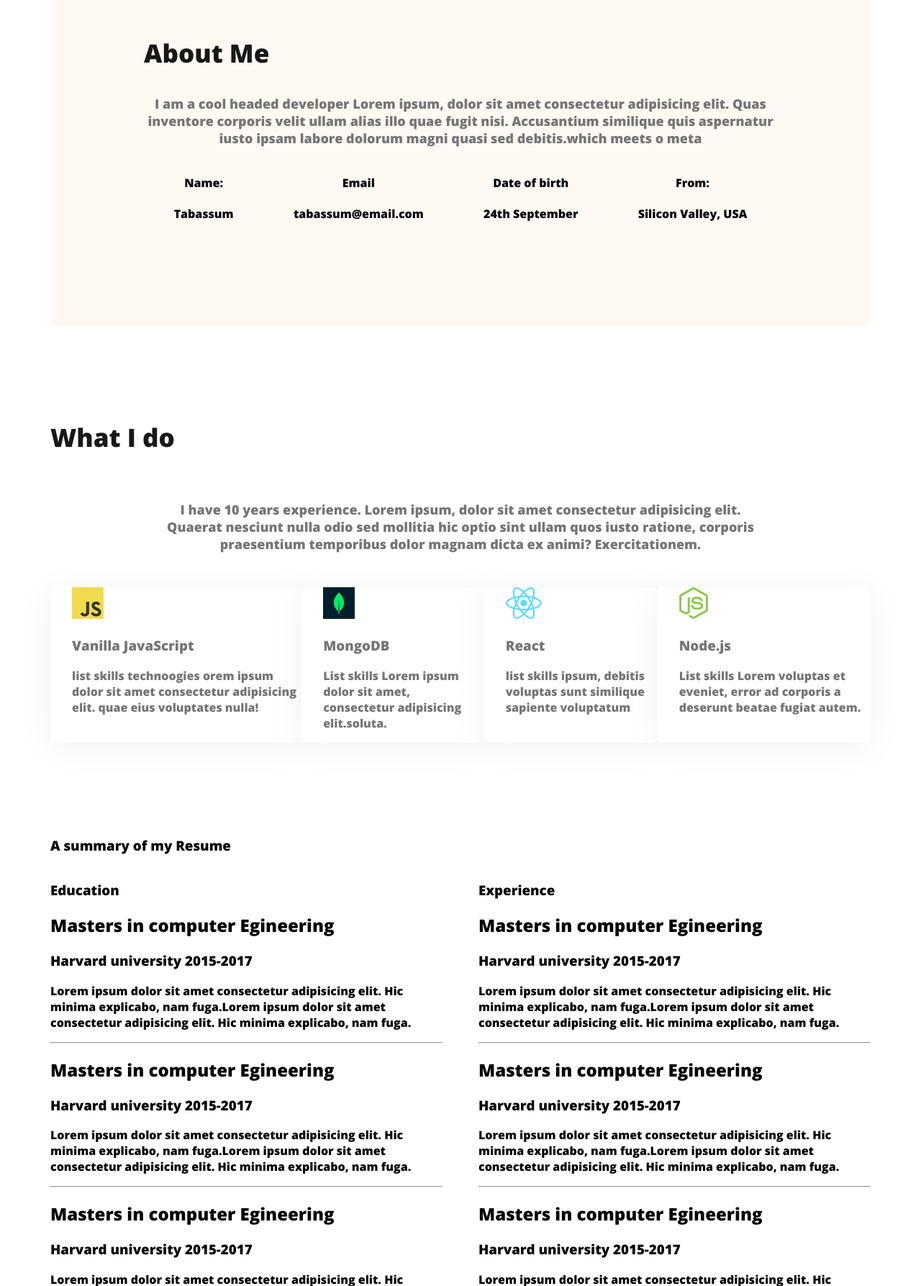
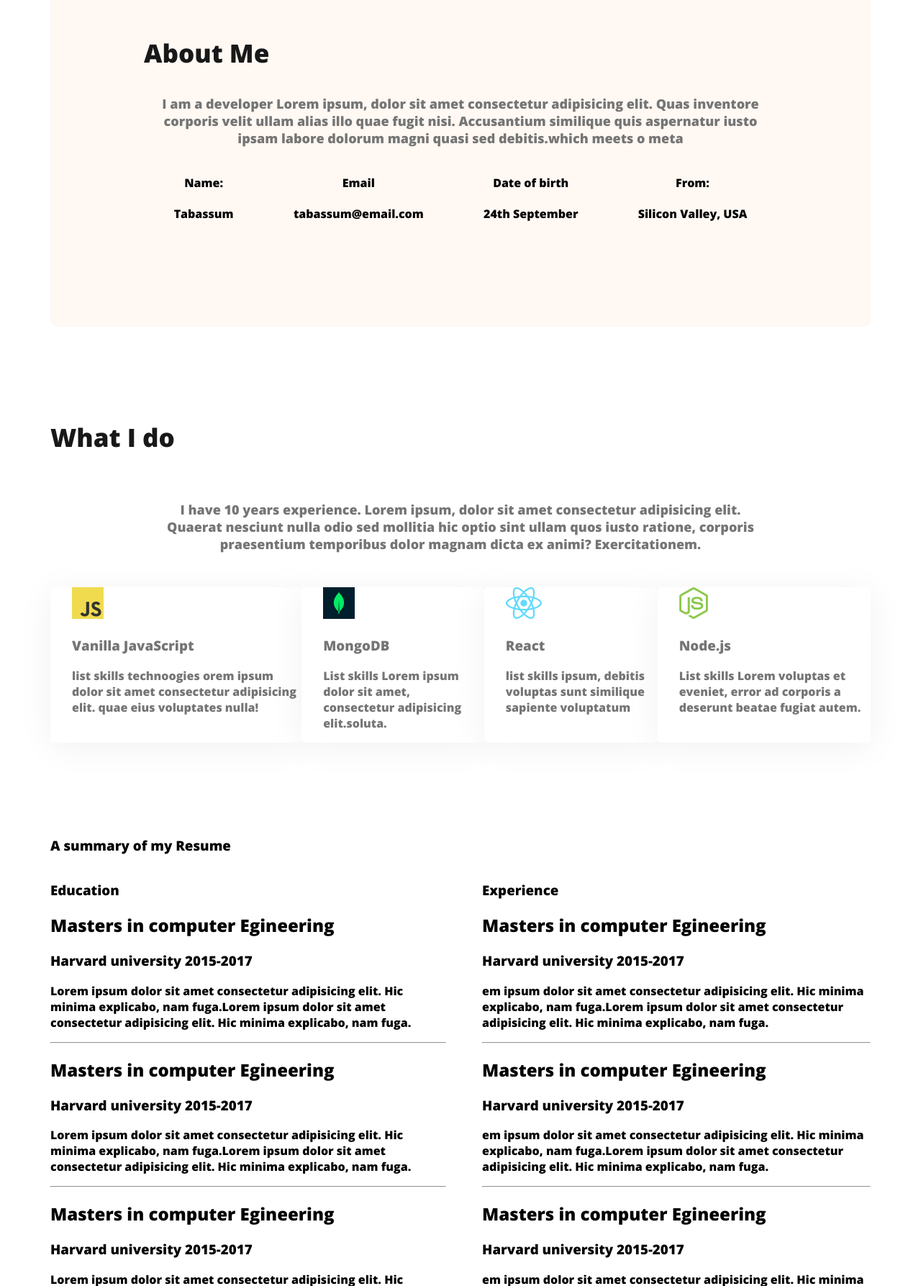
Before and after one commit to Tamanna8888/webdeveloper-portfolio, a plain HTML site: page index.html in a window 1280 px wide. Shown: the part 1013-2800 px from the top of the page at 72% size. Drawn offline with nearby package versions, Linux system fonts and the light colour scheme.

```diff
--- a/index.html
+++ b/index.html
@@ -30,7 +30,7 @@
         <div class="banner-content" >
             <h3 class="banner-greeting">Hi I am</h3>
             <h1 class="banner-title"> Tabassum</h1>
-            <p class="banner-description">This is a cold and formal personality.</p>
+            <p class="banner-description">This is a formal personality.</p>
             <button class="button-primary">Download CV</button>
             <button class="button-primary">Contact</button>
 
@@ -45,7 +45,7 @@
 
         <section class="about">
         <h3 class="section-title"> About Me</h3>
-         <p class="section-description">I am a cool headed developer Lorem ipsum, dolor sit amet consectetur adipisicing elit. Quas inventore corporis velit ullam alias illo quae fugit nisi. Accusantium similique quis aspernatur iusto ipsam labore dolorum magni quasi sed debitis.which meets o meta
+         <p class="section-description">I am a developer Lorem ipsum, dolor sit amet consectetur adipisicing elit. Quas inventore corporis velit ullam alias illo quae fugit nisi. Accusantium similique quis aspernatur iusto ipsam labore dolorum magni quasi sed debitis.which meets o meta
 
          </p>
 
@@ -137,21 +137,21 @@
         <div class="item">
             <h2 class="masters-incomputer">Masters in computer  Egineering</h2>
             <h3 class="Harvard"> Harvard university 2015-2017</h3>
-            <p class="description">Lorem ipsum dolor sit amet consectetur adipisicing elit. Hic minima explicabo, nam fuga.Lorem ipsum dolor sit amet consectetur adipisicing elit. Hic minima explicabo, nam fuga.</p>
+            <p class="description">em ipsum dolor sit amet consectetur adipisicing elit. Hic minima explicabo, nam fuga.Lorem ipsum dolor sit amet consectetur adipisicing elit. Hic minima explicabo, nam fuga.</p>
         </div>
 
 <hr>
         <div class="item">
             <h2 class="masters-incomputer">Masters in computer  Egineering</h2>
             <h3 class="Harvard"> Harvard university 2015-2017</h3>
-            <p class="description">Lorem ipsum dolor sit amet consectetur adipisicing elit. Hic minima explicabo, nam fuga.Lorem ipsum dolor sit amet consectetur adipisicing elit. Hic minima explicabo, nam fuga.</p>
+            <p class="description">em ipsum dolor sit amet consectetur adipisicing elit. Hic minima explicabo, nam fuga.Lorem ipsum dolor sit amet consectetur adipisicing elit. Hic minima explicabo, nam fuga.</p>
         </div>
 
 <hr>
         <div class="item">
             <h2 class="masters-incomputer">Masters in computer  Egineering</h2>
             <h3 class="Harvard"> Harvard university 2015-2017</h3>
-            <p class="description">Lorem ipsum dolor sit amet consectetur adipisicing elit. Hic minima explicabo, nam fuga.Lorem ipsum dolor sit amet consectetur adipisicing elit. Hic minima explicabo, nam fuga.</p>
+            <p class="description">em ipsum dolor sit amet consectetur adipisicing elit. Hic minima explicabo, nam fuga.Lorem ipsum dolor sit amet consectetur adipisicing elit. Hic minima explicabo, nam fuga.</p>
         </div>
 
       </div>
```
